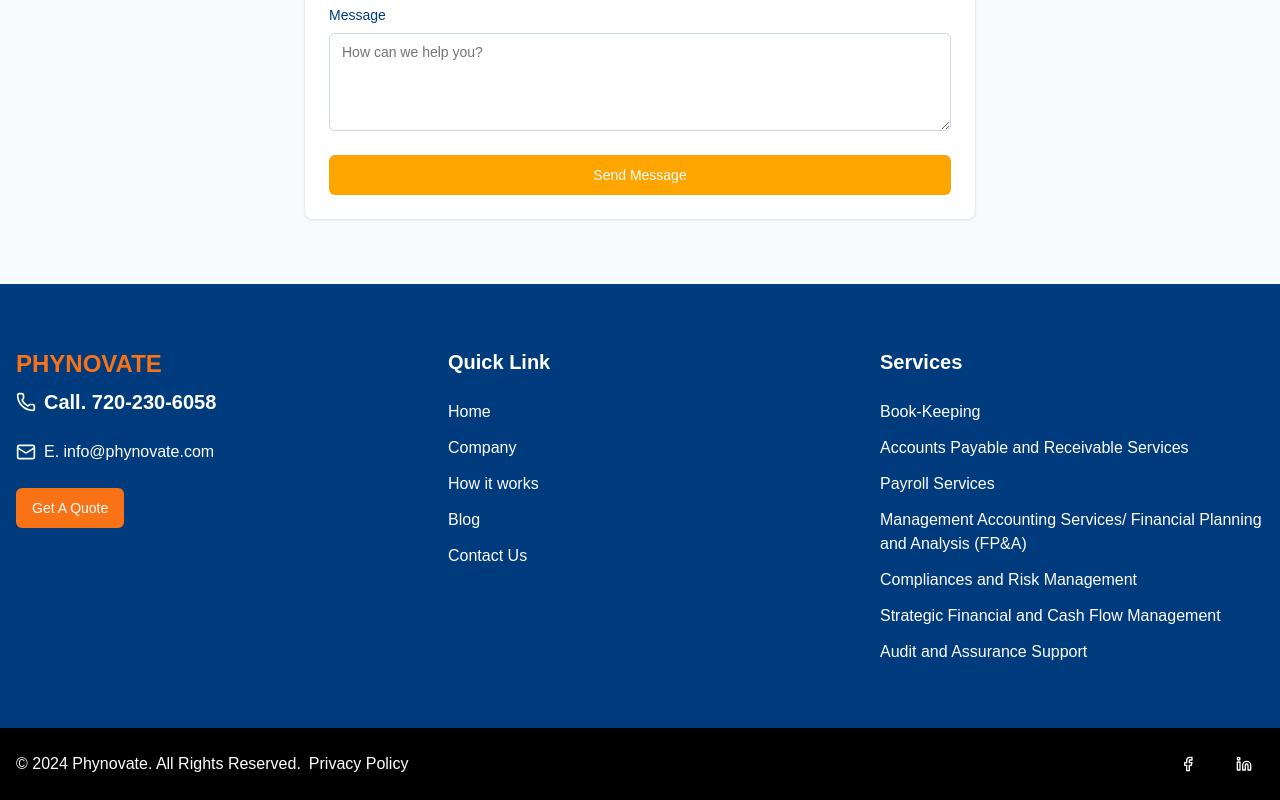
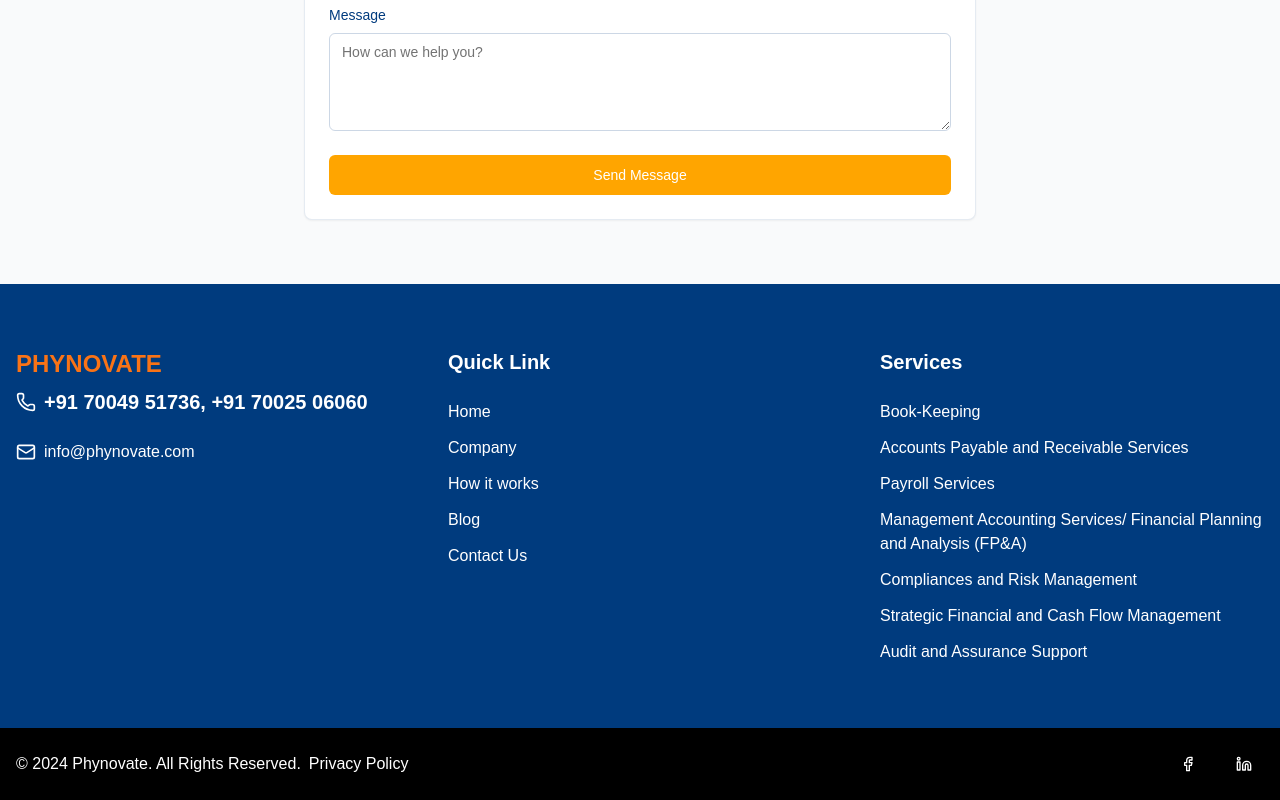
Before and after one commit to PITIFULHAWK/psychic-waddle, a Next.js app: page / in a window 1280 px wide. Shown: the part 2802-3602 px from the top of the page. Built offline with nearby package versions, Linux system fonts and the light colour scheme.

Commit message:
footer details changed

```diff
--- a/components/Footer.jsx
+++ b/components/Footer.jsx
@@ -51,16 +51,16 @@ export default function Footer() {
                 </h2>
                 <div className="flex items-center gap-2 text-xl font-semibold">
                   <Phone className="h-5 w-5" />
-                  Call. 720-230-6058
+                  +91 70049 51736, +91 70025 06060
                 </div>
               </div>
               <div className="flex items-center gap-2">
                 <Mail className="h-5 w-5" />
-                <span>E. info@phynovate.com</span>
+                <span>info@phynovate.com</span>
               </div>
-              <Button className="bg-orange-500 hover:bg-orange-600 text-white">
+              {/*<Button className="bg-orange-500 hover:bg-orange-600 text-white">
                 Get A Quote
-              </Button>
+              </Button>*/}
             </div>
 
             {/* Quick Links */}
```
